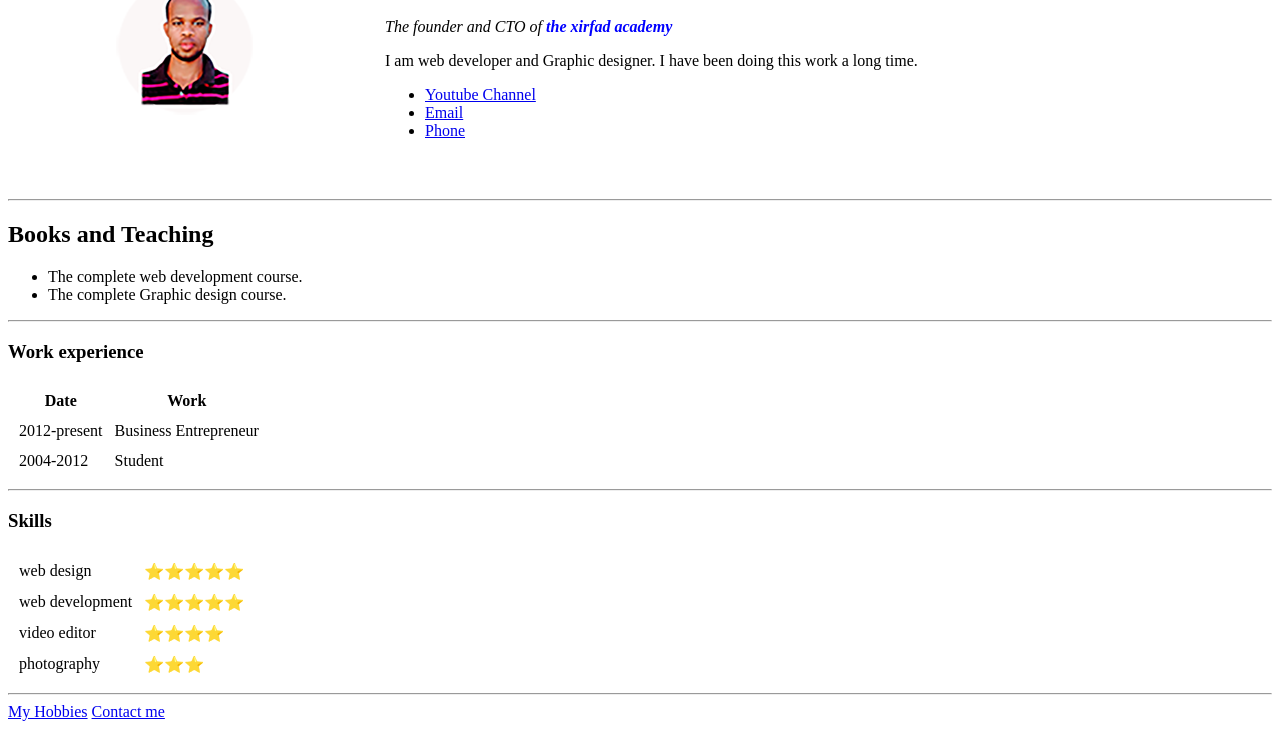
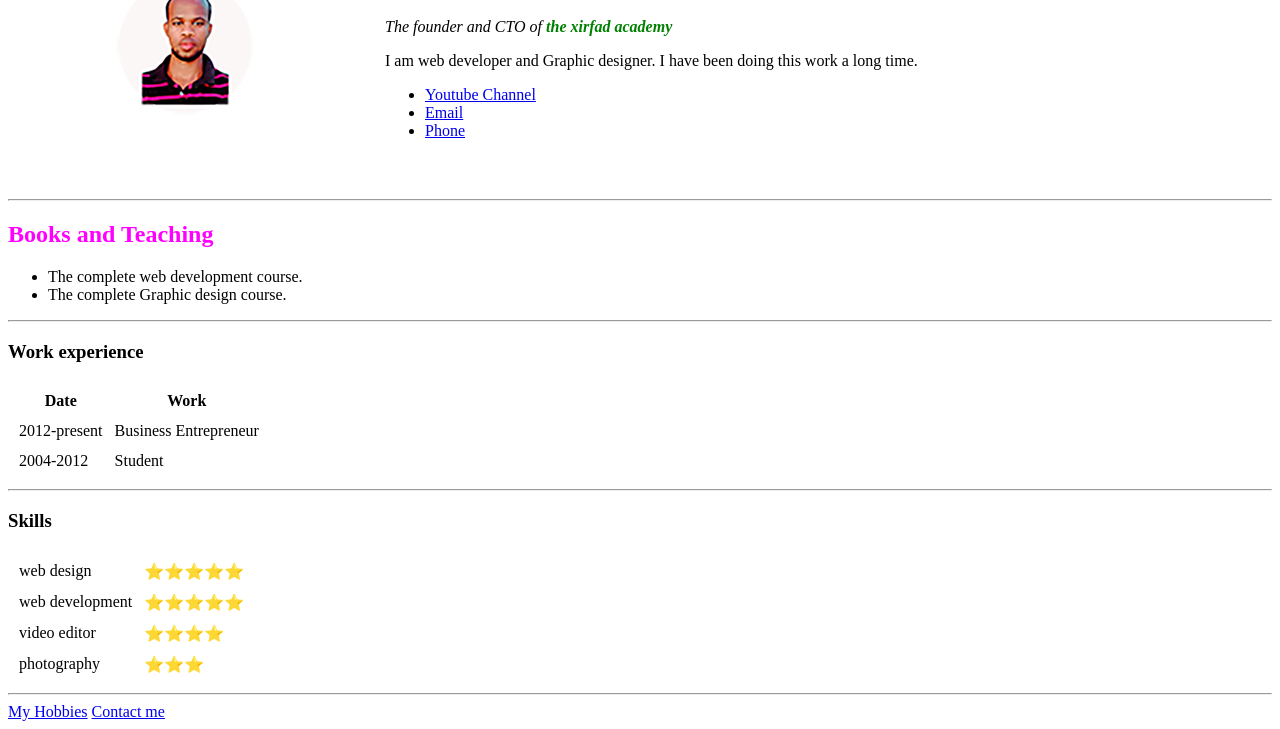
Before and after one commit to jimcaaleyare/cv, a plain HTML site: page index.html in a window 1280 px wide. Shown: the part 104-833 px from the top of the page. Drawn offline with Linux system fonts and the light colour scheme.

Commit message:
Update index.html

```diff
--- a/index.html
+++ b/index.html
@@ -9,7 +9,7 @@
       <tr>
         <td><img src="mjm.png"alt="Mohamed"></td>
         <td><h1>Mohamed Jimale academy</h1>
-        <p><em>The founder and CTO of<strong style="color:blue"> the xirfad academy</strong></em></p>
+        <p><em>The founder and CTO of<strong style="color:green"> the xirfad academy</strong></em></p>
         <p>I am web developer and Graphic designer. I have been doing this work a long time.</p>
         <ul>
   <li><a href="https://www.youtube.com/channel/UCHABRsLznHyduF8FZA0CMDg">Youtube Channel</a></li>
@@ -18,7 +18,7 @@
 </ul>
     </table>
     <hr>
-<h2>Books and Teaching</h2>
+<h2 style="color:magenta">Books and Teaching</h2>
 <ul>
   <li>The complete web development course.</li>
   <li>The complete Graphic design course.</li>
```
